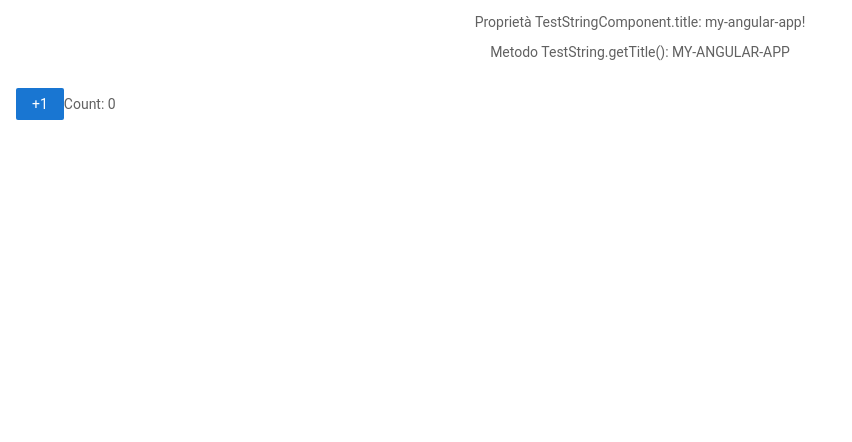
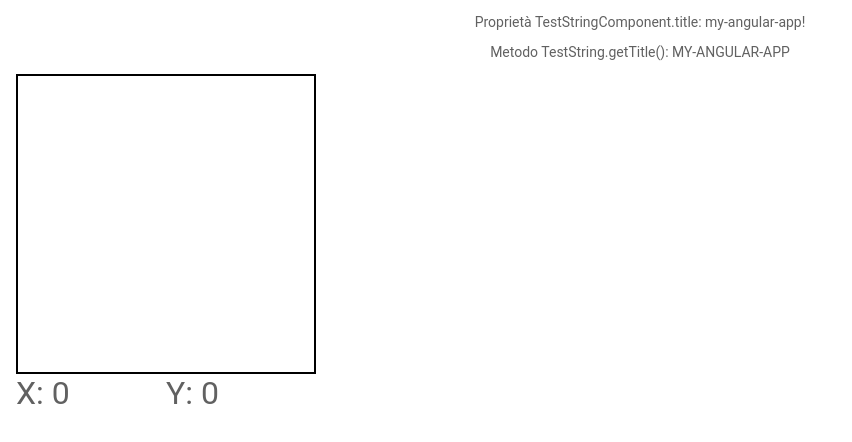
Before and after one commit to gitasero/angular-mysample1, an Angular app: page / in a window 1280 px wide. Shown: the top 442 px of the page, without its empty margins (0-852 px from the left). Built offline with nearby package versions, Linux system fonts and the light colour scheme.

Commit message:
1 file modified, 3 added

```diff
--- a/src/app/app.module.ts
+++ b/src/app/app.module.ts
@@ -9,13 +9,14 @@ import { ProductListComponent } from './product-list/product-list.component';
 import { TestStringComponent } from './test-string/test-string.component';
 import { CarDescriptionComponent } from './car-description/car-description.component';
 import { TestEvent1Component } from './test-event1/test-event1.component';
+import { TestEvent2Component } from './test-event2/test-event2.component';
 
 @NgModule({
   imports: [
     BrowserModule,
     ReactiveFormsModule,
     RouterModule.forRoot([
-      { path: '', component: TestEvent1Component },
+      { path: '', component: TestEvent2Component },
     ])
   ],
   declarations: [
@@ -23,7 +24,8 @@ import { TestEvent1Component } from './test-event1/test-event1.component';
     TopBarComponent,
     ProductListComponent,
     TestStringComponent,
-    CarDescriptionComponent
+    CarDescriptionComponent,
+    TestEvent2Component
   ],
   bootstrap: [
     AppComponent
--- /dev/null
+++ b/src/app/test-event2/test-event2.component.css
@@ -0,0 +1,16 @@
+.container{
+  display: grid;
+  width: 300px;
+  grid-template-columns: 1fr 1fr;
+  grid-template-rows: auto;
+}
+.box {
+  grid-column: 1 / -1;
+  width: 300px;
+  height: 300px;
+  border: 2px solid black;
+}
+span {
+  font-size: 2em;
+  grid-row: 2 / -1;
+}
--- /dev/null
+++ b/src/app/test-event2/test-event2.component.html
@@ -0,0 +1,5 @@
+<div class="container">
+<div class="box" (mousemove)="onMouseMove($event)"></div>
+<span>X: {{ coord.x }}</span>
+<span>Y: {{ coord.y }}</span>
+</div>
--- /dev/null
+++ b/src/app/test-event2/test-event2.component.ts
@@ -0,0 +1,24 @@
+import { Component, OnInit } from '@angular/core';
+
+@Component({
+  selector: 'app-test-event2',
+  templateUrl: './test-event2.component.html',
+  styleUrls: ['./test-event2.component.css']
+})
+export class TestEvent2Component implements OnInit {
+
+  coord = {
+    x: 0,
+    y: 0
+  };
+  constructor() { }
+
+  ngOnInit() {
+  }
+
+  onMouseMove(event:any) {
+    this.coord.x = event.offsetX;
+    this.coord.y = event.offsetY;
+  }
+
+}
```
